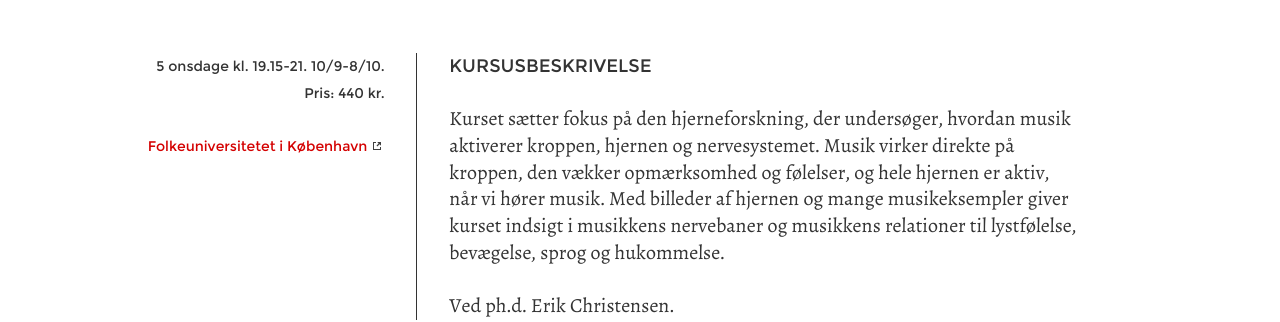
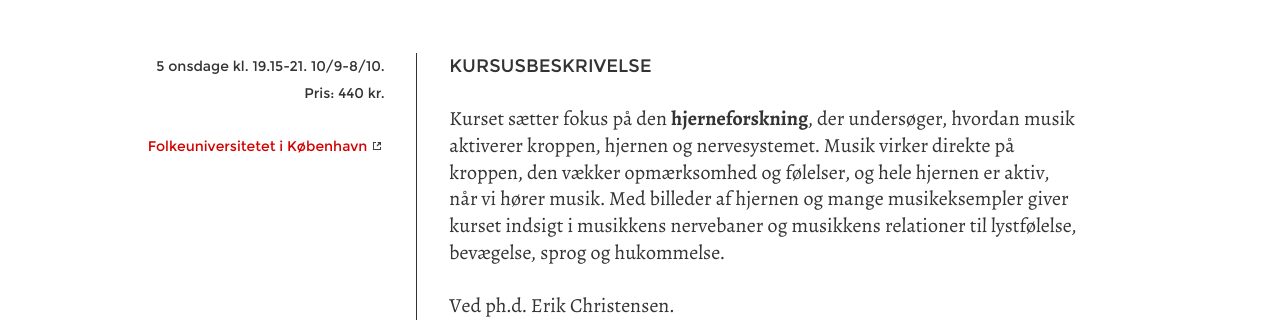
Before and after one commit to netlifydemo/cms-demo, a Jekyll site: the page built from _courses/2014-09-10-musik-i-kroppen-og-hjernen.md, in a window 1280 px wide. Shown: the part 202-524 px from the top of the page. Built offline with Jekyll 4.4.1, drawn with Linux system fonts in a browser that asks for light colours.

```diff
--- a/_courses/2014-09-10-musik-i-kroppen-og-hjernen.md
+++ b/_courses/2014-09-10-musik-i-kroppen-og-hjernen.md
@@ -10,6 +10,6 @@ docs: null
 
 ## Kursusbeskrivelse
 
-Kurset sætter fokus på den hjerneforskning, der undersøger, hvordan musik aktiverer kroppen, hjernen og nervesystemet. Musik virker direkte på kroppen, den vækker opmærksomhed og følelser, og hele hjernen er aktiv, når vi hører musik. Med billeder af hjernen og mange musikeksempler giver kurset indsigt i musikkens nervebaner og musikkens relationer til lystfølelse, bevægelse, sprog og hukommelse.
+Kurset sætter fokus på den **hjerneforskning**, der undersøger, hvordan musik aktiverer kroppen, hjernen og nervesystemet. Musik virker direkte på kroppen, den vækker opmærksomhed og følelser, og hele hjernen er aktiv, når vi hører musik. Med billeder af hjernen og mange musikeksempler giver kurset indsigt i musikkens nervebaner og musikkens relationer til lystfølelse, bevægelse, sprog og hukommelse.
 
 Ved ph.d. Erik Christensen.
```
